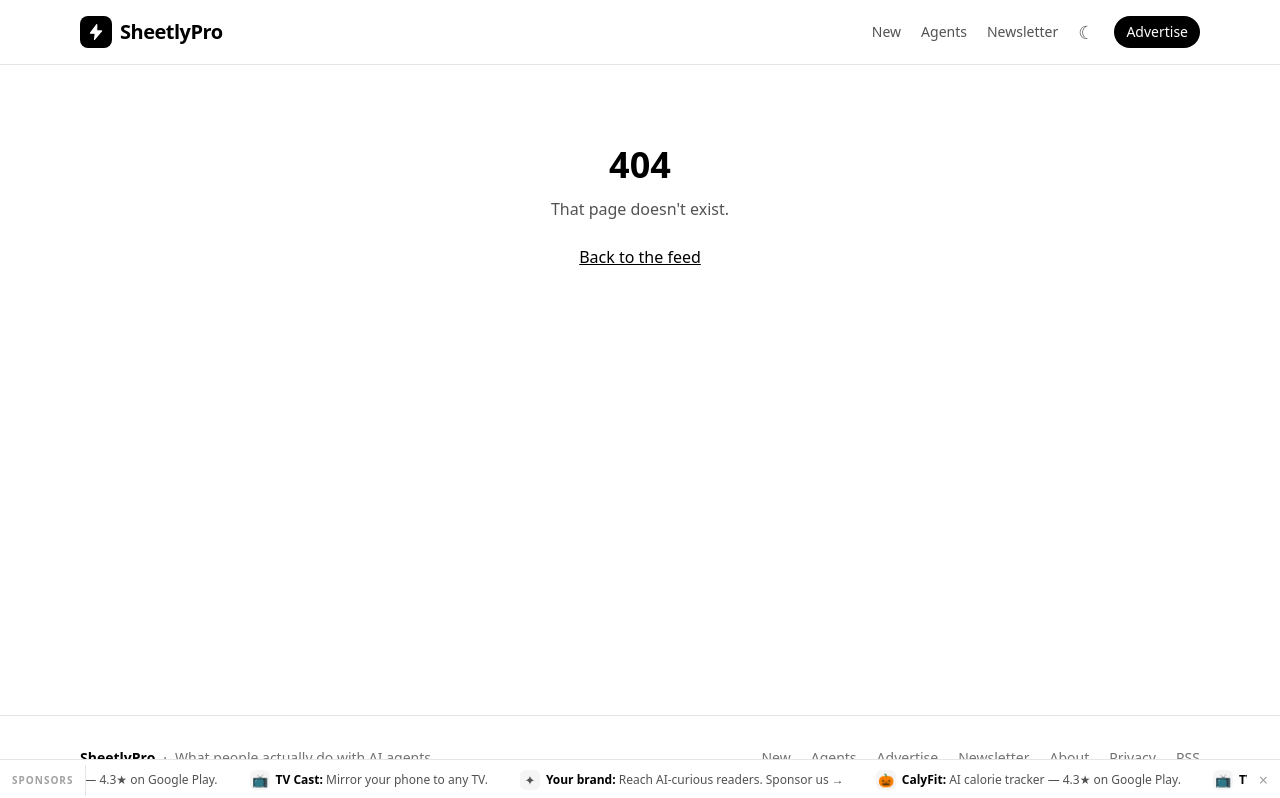
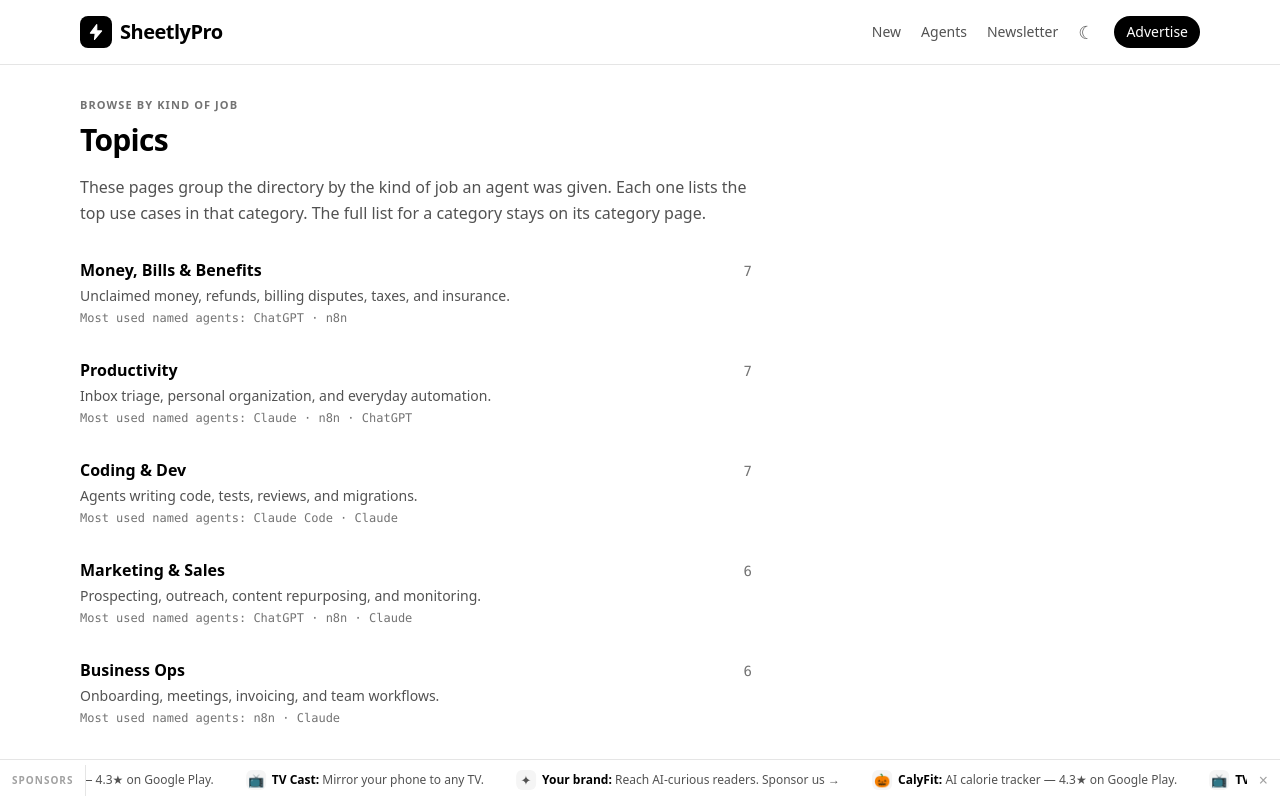
Before and after one commit to Stropurbo/bank-statement-frontend, a React (Vite) app: page /topics in a window 1280 px wide. Shown: the top 798 px of the page. Built offline with nearby package versions, Linux system fonts and the light colour scheme.

Commit message:
Add /topics page; Show all agents in sidebar header

```diff
--- a/src/App.jsx
+++ b/src/App.jsx
@@ -1,4 +1,3 @@
-// deploy trigger 2
 import { useEffect } from "react";
 import { Routes, Route, useLocation } from "react-router-dom";
 import Header from "./components/Header";
@@ -13,6 +12,7 @@ import NewsletterPage from "./pages/NewsletterPage";
 import PrivacyPage from "./pages/PrivacyPage";
 import NewPage from "./pages/NewPage";
 import AgentsPage from "./pages/AgentsPage";
+import TopicsPage from "./pages/TopicsPage";
 import AgentPage from "./pages/AgentPage";
 import UseCasePage from "./pages/UseCasePage";
 import NotFound from "./pages/NotFound";
@@ -31,6 +31,7 @@ function AppRoutes() {
         <Route path="/use-case/:id" element={<UseCasePage />} />
         <Route path="/new" element={<NewPage />} />
         <Route path="/agents" element={<AgentsPage />} />
+        <Route path="/topics" element={<TopicsPage />} />
         <Route path="/agents/:slug" element={<AgentPage />} />
         <Route path="/advertise" element={<Advertise />} />
         <Route path="/about" element={<About />} />
--- a/src/pages/Home.jsx
+++ b/src/pages/Home.jsx
@@ -198,6 +198,7 @@ export default function Home() {
               <p className="text-[11px] font-semibold uppercase tracking-widest text-neutral-500 dark:text-neutral-400">
                 Agents
               </p>
+              <div className="flex items-center gap-2">
                 {selAgents.length > 0 && (
                   <button
                     onClick={() => setSelAgents([])}
@@ -206,6 +207,13 @@ export default function Home() {
                     clear
                   </button>
                 )}
+                <Link
+                  to="/agents"
+                  className="text-[11px] text-neutral-400 hover:text-black underline dark:hover:text-white"
+                >
+                  Show all {agentCounts.length}
+                </Link>
+              </div>
             </div>
             <div className="space-y-0.5">
               {agentCounts.slice(0, 10).map(([name, count]) => (
@@ -218,14 +226,6 @@ export default function Home() {
                 />
               ))}
             </div>
-            {agentCounts.length > 10 && (
-              <Link
-                to="/agents"
-                className="block text-xs text-neutral-500 hover:text-black mt-1.5 dark:text-neutral-400 dark:hover:text-white"
-              >
-                Show all {agentCounts.length}
-              </Link>
-            )}
           </div>
 
           <div>
@@ -243,7 +243,7 @@ export default function Home() {
                   </button>
                 )}
                 <Link
-                  to="/agents"
+                  to="/topics"
                   className="text-[11px] text-neutral-400 hover:text-black underline dark:hover:text-white"
                 >
                   Topic pages
--- /dev/null
+++ b/src/pages/TopicsPage.jsx
@@ -0,0 +1,58 @@
+import { Link } from "react-router-dom";
+import { topics } from "../data/topics";
+import { useCasesByTopic } from "../lib/usecases";
+import NewsletterSignup from "../components/NewsletterSignup";
+
+export default function TopicsPage() {
+  return (
+    <div className="py-8 max-w-2xl">
+      <p className="text-[11px] font-semibold uppercase tracking-widest text-neutral-500 mb-2 dark:text-neutral-400">
+        Browse by kind of job
+      </p>
+      <h1 className="text-3xl font-bold tracking-tight text-black mb-4 dark:text-white">
+        Topics
+      </h1>
+      <p className="text-neutral-600 mb-8 leading-relaxed dark:text-neutral-300">
+        These pages group the directory by the kind of job an agent was given.
+        Each one lists the top use cases in that category. The full list for a
+        category stays on its category page.
+      </p>
+
+      <div className="space-y-8">
+        {topics.map((t) => {
+          const items = useCasesByTopic(t.slug);
+          const topAgents = [...new Set(items.flatMap((u) => u.agents || []))]
+            .filter((a) => a !== "Custom agent")
+            .slice(0, 3);
+          return (
+            <div key={t.slug}>
+              <div className="flex items-baseline justify-between gap-4">
+                <Link
+                  to={`/topic/${t.slug}`}
+                  className="font-bold text-black hover:underline dark:text-white"
+                >
+                  {t.name}
+                </Link>
+                <span className="text-sm text-neutral-500 font-mono shrink-0 dark:text-neutral-400">
+                  {items.length}
+                </span>
+              </div>
+              <p className="text-sm text-neutral-600 mt-1 dark:text-neutral-300">
+                {t.blurb}
+              </p>
+              {topAgents.length > 0 && (
+                <p className="text-xs text-neutral-500 mt-1 font-mono dark:text-neutral-400">
+                  Most used named agents: {topAgents.join(" · ")}
+                </p>
+              )}
+            </div>
+          );
+        })}
+      </div>
+
+      <div className="mt-12">
+        <NewsletterSignup />
+      </div>
+    </div>
+  );
+}
```
Lines whose indentation alone changed are shown as unchanged.
